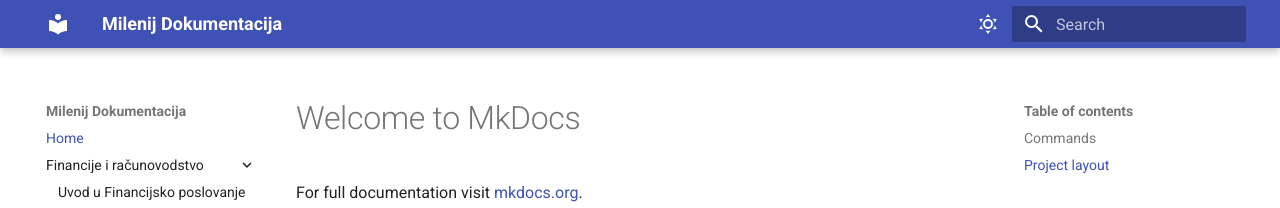
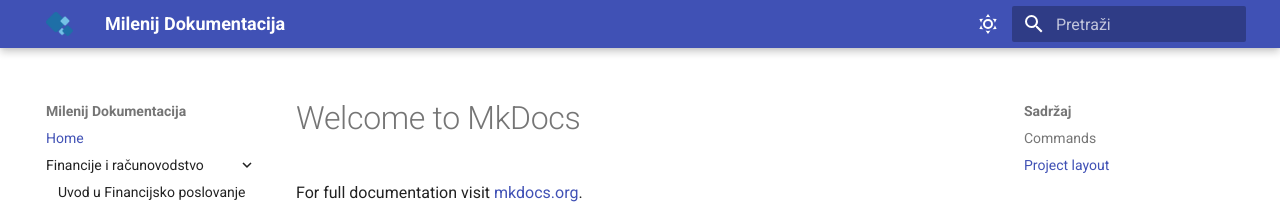
Before and after one commit to Milenij/milenij-upute, an MkDocs documentation site: the page built from docs/index.md, in a window 1280 px wide. Shown: the top 208 px of the page. Built offline with MkDocs 1.6.1 and Material for MkDocs 9.7.7, drawn with Linux system fonts in a browser that asks for light colours.

Commit message:
#Dodano
-icon i favicon

```diff
--- a/mkdocs.yml
+++ b/mkdocs.yml
@@ -3,7 +3,9 @@
 copyright: Copyright &copy; 2024 Milenij d.o.o. - Sva prava pridržana.
 theme:
   name: material
-  language: en # Change to 'hr' for Croatian if needed
+  language: hr # Change to 'hr' for Croatian if needed
+  logo: assets/images/logo.png
+  favicon: assets/images/logo.png
   features:
     - navigation.instant # Makes clicking links feel instant
     - navigation.expand   # Adds the arrow icon to expand/collapse
```
Also changed, not shown: docs/assets/images/logo.png (added), 1 other file.
